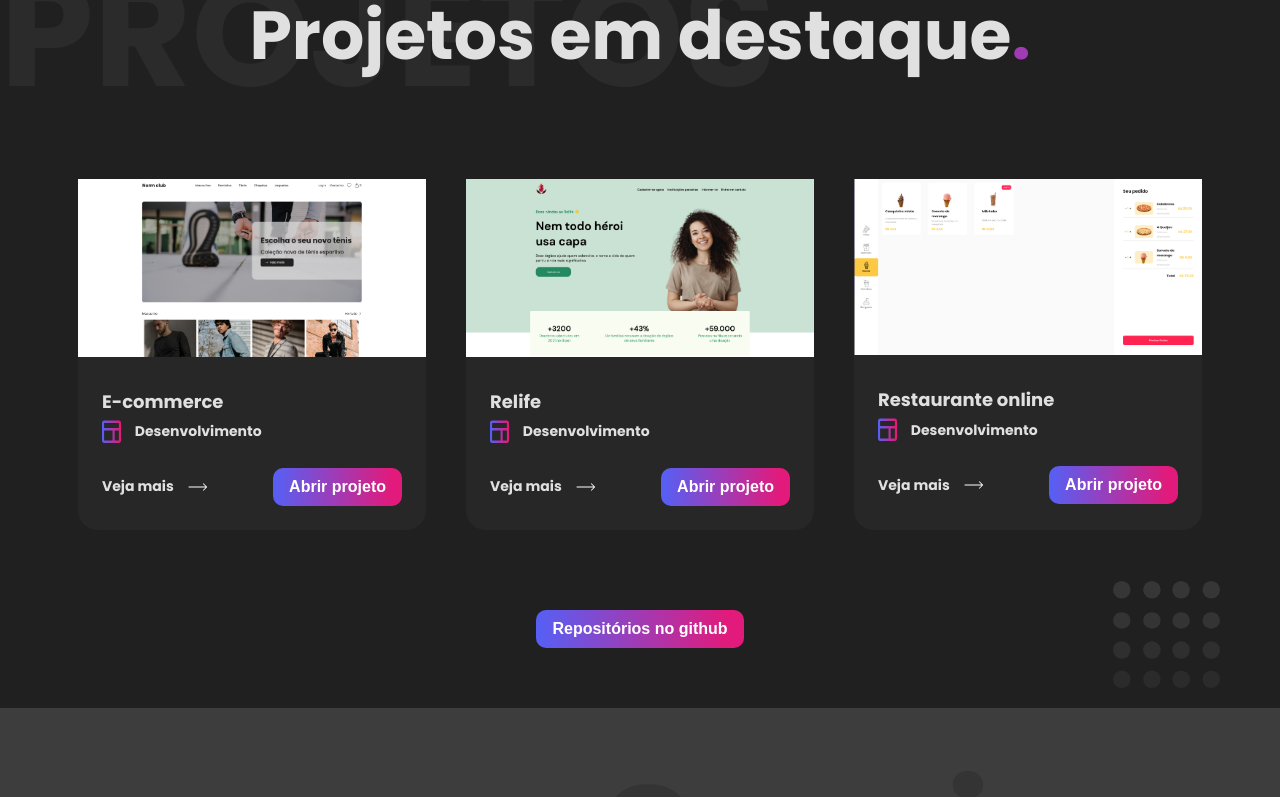
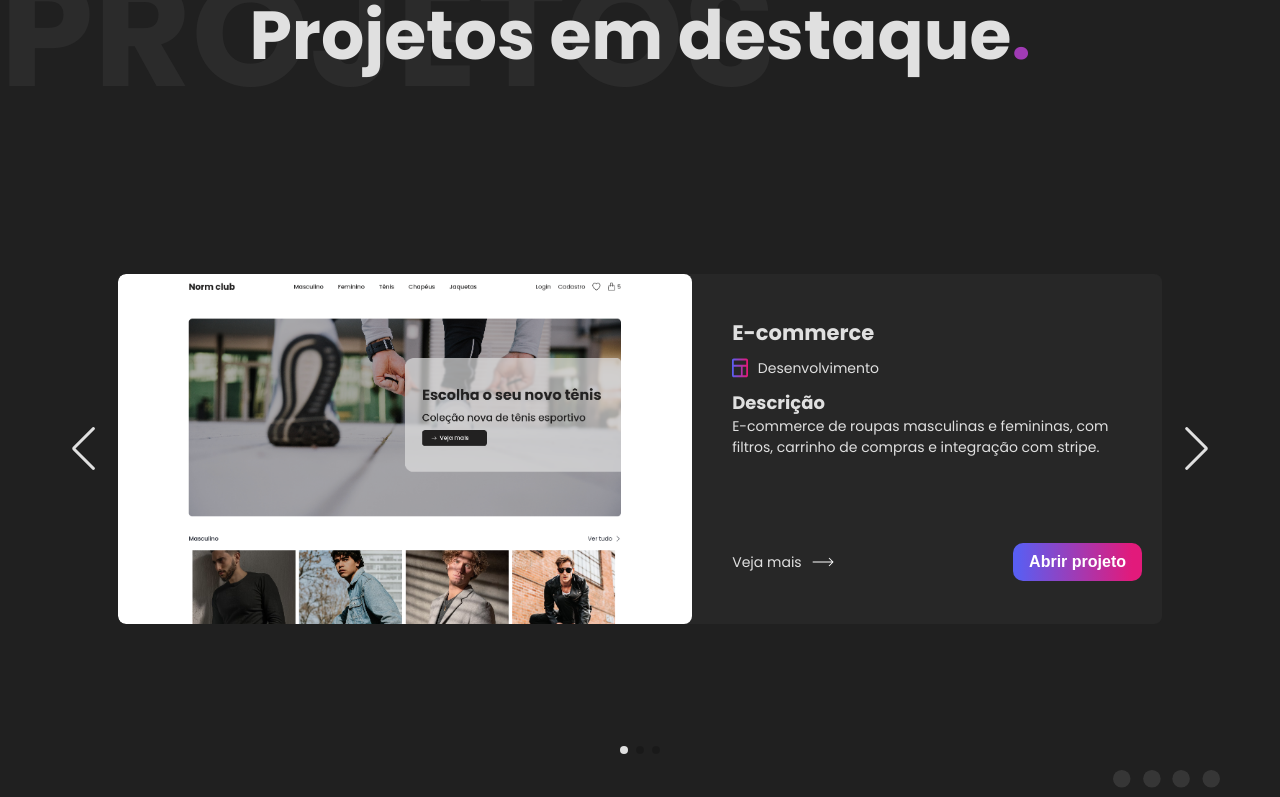
Before and after one commit to kasilianaoliveira/portfolio, a React (Vite) app: page / in a window 1280 px wide. Shown: the part 1680-2477 px from the top of the page. Built offline with nearby package versions, Linux system fonts and the light colour scheme.

Commit message:
Feat: add slider in projects

```diff
--- a/package.json
+++ b/package.json
@@ -11,7 +11,8 @@
   "dependencies": {
     "react": "^18.2.0",
     "react-dom": "^18.2.0",
-    "react-icons": "^4.7.1"
+    "react-icons": "^4.7.1",
+    "swiper": "^9.4.1"
   },
   "devDependencies": {
     "@types/react": "^18.0.27",
--- a/src/components/Projects/Index.tsx
+++ b/src/components/Projects/Index.tsx
@@ -8,72 +8,44 @@ import restaurantImg from "../../assets/restaurant.png"
 import GridImg from "../../assets/icon-grid.svg"
 import ArrowImg from "../../assets/icon-arrow.svg"
 import iconImg from "../../assets/icon.svg";
+import { Swiper, SwiperSlide } from "swiper/react";
+// Import Swiper styles
+import "swiper/css";
+import "swiper/css/pagination";
+import "swiper/css/navigation";
 
+// import required modules
+import { Pagination, Navigation } from "swiper";
 
 import "./styles.css"
+import { Slider } from '../Slider/Index'
+import { Card } from './component/card'
 
 export const Projects = () => {
   return (
     <article className='container-projects' id='projects'>
       <span className='title-detail-projects'>PROJETOS</span>
       <Title title='Projetos em destaque' />
-      <div className="cards-projects">
-        <div className="card">
-          <img src={ecommerceImg} alt="Imagem de um projeto desenvolvido" className='img-card' />
-          <div className='card-infos'>
-            <h3>E-commerce</h3>
-            <span className='info'>
-              <img src={GridImg} alt="" />
-              Desenvolvimento
-            </span>
-            {/* <p>React - typescript - firebase</p> */}
-          </div>
-          <div className='card-open-project'>
-            <span className='open-project-item'>
-              Veja mais
-              <img src={ArrowImg} alt="" />
-            </span>
-            <Button title="Abrir projeto" hrefOption='https://ecommerce-kappa-green.vercel.app/' />
-          </div>
-        </div>
-        <div className="card">
-          <img src={relifeImg} alt="Imagem de um projeto desenvolvido" className='img-card' />
-          <div className='card-infos'>
-            <h3>Relife</h3>
-            <span className='info'>
-              <img src={GridImg} alt="" />
-              Desenvolvimento
-            </span>
-          </div>
-          <div className='card-open-project'>
-            <span className='open-project-item'>
-              Veja mais
-              <img src={ArrowImg} alt="" />
-            </span>
-            <Button title="Abrir projeto" hrefOption='https://relife-lyart.vercel.app/' />
-          </div>
-        </div>
-        <div className="card">
-          <img src={restaurantImg} alt="Imagem de um projeto desenvolvido" className='img-card' />
-          <div className='card-infos'>
-            <h3>Restaurante online</h3>
-            <span className='info'>
-              <img src={GridImg} alt="" />
-              Desenvolvimento
-            </span>
-          </div>
-          <div className='card-open-project'>
-            <span className='open-project-item'>
-              Veja mais
-              <img src={ArrowImg} alt="" />
-            </span>
-            <Button title="Abrir projeto" hrefOption='https://restaurant-bay-eta.vercel.app/' />
-          </div>
-        </div>
-      </div>
+      <Slider>
+        <SwiperSlide>
+          <Card title='E-commerce' description='E-commerce de roupas masculinas e femininas, com filtros, carrinho de compras e integração com stripe.' image={ecommerceImg} link='https://ecommerce-kappa-green.vercel.app/' />
+        </SwiperSlide>
+
+        <SwiperSlide>
+          <Card title='Relife' description='Este projeto foi desenvolvido durante um bootcamp, visando auxiliar as pessoas a encontrarem doadores de órgãos de forma mais rápida. Existem dois tipos de cadastro: o de doadores e o de receptores. Além disso, há também o cadastro de instituições, responsáveis por administrar a conexão entre os dois tipos de usuários.' image={relifeImg} link='https://relife-lyart.vercel.app' />
+        </SwiperSlide>
+
+        <SwiperSlide>
+          <Card title='Restaurante' description='Nesta aplicação você pode adicionar os lanches que preferir no carrinho' image={restaurantImg} link='https://restaurant-bay-eta.vercel.app' />
+        </SwiperSlide>
+      </Slider>
+      {/* <Card /> */}
+
       <Button title='Repositórios no github' hrefOption='https://github.com/kasilianaoliveira' />
       <img src={iconImg} alt="detalhe" className='detail-project' />
 
     </article>
+
+
   )
 }
--- /dev/null
+++ b/src/components/Projects/component/card/index.tsx
@@ -0,0 +1,55 @@
+import React from 'react'
+import { Button } from '../../../Button/Index'
+import ecommerceImg from "../../../../assets/ecommerce.png"
+import relifeImg from "../../../../assets/relife.png"
+import restaurantImg from "../../../../assets/restaurant.png"
+import GridImg from "../../../../assets/icon-grid.svg"
+import ArrowImg from "../../../../assets/icon-arrow.svg"
+import iconImg from "../../assets/icon.svg";
+
+import './styles.css'
+import { SwiperSlide } from 'swiper/react'
+
+interface CardProps {
+  title: string;
+  image: string;
+  description: string;
+  link: string;
+}
+export const Card = ({title,image, description, link}: CardProps) => {
+  return (
+
+    <div className="card">
+      <img src={image} alt="Imagem de um projeto desenvolvido" className='img-card' />
+      <div className='card-container-infos'>
+        <div className='card-infos'>
+          <h3>{title}</h3>
+          <div className='info'>
+            <img src={GridImg} alt="" />
+            <span>Desenvolvimento</span>
+          </div>
+
+          <div className='card-description'>
+            <h4>Descrição</h4>
+            <p>{description}</p>
+          </div>
+
+          {/* <p>React - typescript - firebase</p> */}
+        </div>
+        <div className='card-open-project'>
+          <span className='open-project-item'>
+            Veja mais
+            <img src={ArrowImg} alt="" />
+          </span>
+          <Button title="Abrir projeto" hrefOption={link} />
+        </div>
+      </div>
+    </div>
+
+  )
+}
+
+// Descrição
+
+// • React Native
+// • Redux
--- /dev/null
+++ b/src/components/Projects/component/card/styles.css
@@ -0,0 +1,75 @@
+
+
+.card {
+  display: flex;
+  width: 90%;
+  height: 350px;
+  align-items: center;
+  justify-content: space-between;
+  overflow: hidden;
+  border-radius: 8px;
+  background: var(--black-300);
+  gap: 2.5rem;
+}
+
+.card span, .card p, .card button {
+  font-size: 0.875rem;
+}
+.img-card{
+
+  border-radius: 8px;
+}
+
+.card-container-infos{
+  width: 100%;
+  height: 100%;
+  display: flex;
+  /* align-items: self-start; */
+  flex-direction: column;
+  justify-content: space-around;
+
+}
+
+.card-infos {
+  /* height: 60%; */
+  display: flex;
+  flex-direction: column;
+  align-items: start;
+  justify-content: space-between;
+  gap: 10px;
+}
+.info{
+  display: flex;
+  align-items:start;
+  width: 6.25rem;
+  gap: 10px;
+}
+
+.info img {
+  width: 20px;
+  height: 20px;
+}
+
+.card-description{
+  display: flex;
+  flex-direction: column;
+  align-items: start;
+  padding-right: 20px;
+}
+
+.card-description p {
+  text-align: start;
+}
+
+.card-open-project{
+  display: flex;
+  align-items: center;
+  justify-content: space-between;
+  padding-right: 20px;
+}
+
+.open-project-item{
+  display: flex;
+  align-items: center;
+  gap: 10px;
+}
--- a/src/components/Projects/styles.css
+++ b/src/components/Projects/styles.css
@@ -25,64 +25,6 @@
   z-index: 2;
 }
 
-.cards-projects {
-  margin: 80px 0;
-  display: flex;
-  justify-content: center;
-  gap: 2.5rem;
-
-}
-
-.card {
-  border-radius: 20px;
-  width: 30%;
-  background: var(--black-300);
-}
-
-
-.card .img-card {
-  width: 100%;
-
-
-}
-
-.card h3,
-.card span {
-  font-weight: 700;
-}
-
-.card h3 {
-  margin-top: 1.5rem;
-  margin-bottom: 0.3125rem;
-  font-size: 1.125rem;
-}
-
-.card .info {
-  width: 6.25rem;
-}
-
-.card span {
-  display: flex;
-  align-items: center;
-  font-size: 0.875rem;
-  gap: 14px;
-}
-
-.card span img {
-  width: 1.5rem;
-  height: 1.5rem;
-}
-
-.card div {
-  margin-left: 1.5rem;
-}
-
-.card-open-project {
-  display: flex;
-  align-items: center;
-  justify-content: space-between;
-  margin: 1.5rem 1.5rem 1.5rem 0;
-}
 
 .detail-project {
   position: absolute;
@@ -110,11 +52,6 @@
     right: 50px;
   }
 
-  .card span {
-    font-size: 12px;
-    /* gap: 5px; */
-  }
-
 }
 
 @media (max-width: 769px) {
@@ -123,33 +60,49 @@
   .content-services h1 {
     font-size: 44px;
   }
-
-  .card-open-project {
-    justify-content: center;
-  }
-
-  .card-open-project .open-project-item {
-    display: none;
-  }
 }
 
 @media (max-width: 481px) {
-  .cards-projects {
-    flex-direction: column;
-    align-items: center;
-    width: 70%;
-  }
-
-  .cards-projects button {
-    width: 100%;
-    justify-content: center;
-  }
-
-  .card {
-    width: 100%;
-  }
 
   .detail-project {
     display: none;
   }
 }
+
+.swiper {
+  max-width: 1200px;
+  width: 100%;
+  height: 100vh;
+}
+
+.swiper-slide {
+  text-align: center;
+  font-size: 18px;
+  /* background: #fff; */
+
+  /* Center slide text vertically */
+  display: flex;
+  justify-content: center;
+  align-items: center;
+}
+
+.swiper-slide img {
+  display: block;
+  width: 100%;
+  height: 100%;
+  object-fit: cover;
+}
+
+.swiper {
+  margin-left: auto;
+  margin-right: auto;
+}
+
+.swiper-button-prev,
+.swiper-button-next{
+ color: var(--gray-100);
+}
+
+.swiper-pagination-bullet-active{
+  background: var(--gray-100);
+}
--- /dev/null
+++ b/src/components/Slider/Index.tsx
@@ -0,0 +1,37 @@
+import React, { ReactNode } from 'react'
+
+
+
+import { Swiper, SwiperSlide } from "swiper/react";
+// Import Swiper styles
+import "swiper/css";
+import "swiper/css/pagination";
+import "swiper/css/navigation";
+
+// import required modules
+import { Pagination, Navigation } from "swiper";
+
+import "./styles.css"
+
+interface SliderProps {
+  children: React.ReactNode
+}
+export const Slider = ({children}: SliderProps) => {
+  return (
+
+    <Swiper
+      slidesPerView={1}
+      spaceBetween={30}
+      loop={true}
+      pagination={{
+        clickable: true,
+      }}
+      navigation={true}
+      modules={[Pagination, Navigation]}
+      className="mySwiper"
+    >
+      {children}
+
+    </Swiper>
+  )
+}
--- /dev/null
+++ b/src/components/Slider/styles.css
@@ -0,0 +1,37 @@
+.swiper {
+  max-width: 1200px;
+  width: 100%;
+
+  height: 80vh;
+  margin: 30px 0;
+}
+
+.swiper-slide {
+  text-align: center;
+  font-size: 1.125rem;
+
+  display: flex;
+  justify-content: center;
+  align-items: center;
+}
+
+.swiper-slide img {
+  display: block;
+  width: 55%;
+  height: 100%;
+  object-fit: cover;
+}
+
+.swiper {
+  margin-left: auto;
+  margin-right: auto;
+}
+
+.swiper-button-prev,
+.swiper-button-next{
+ color: var(--gray-100);
+}
+
+.swiper-pagination-bullet-active{
+  background: var(--gray-100);
+}
```
Also changed, not shown: 1 other file (tests, documents, lock files or other folders).
